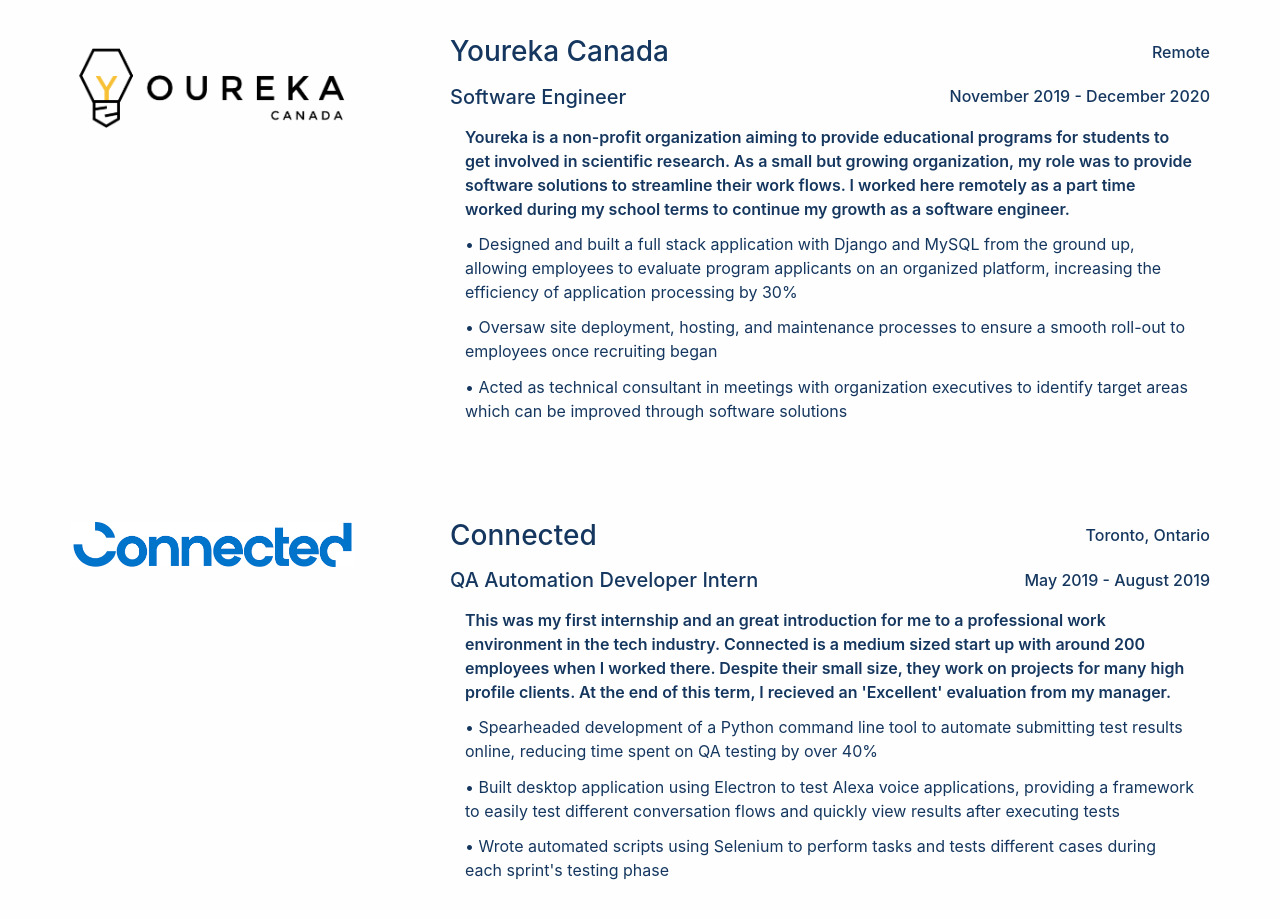
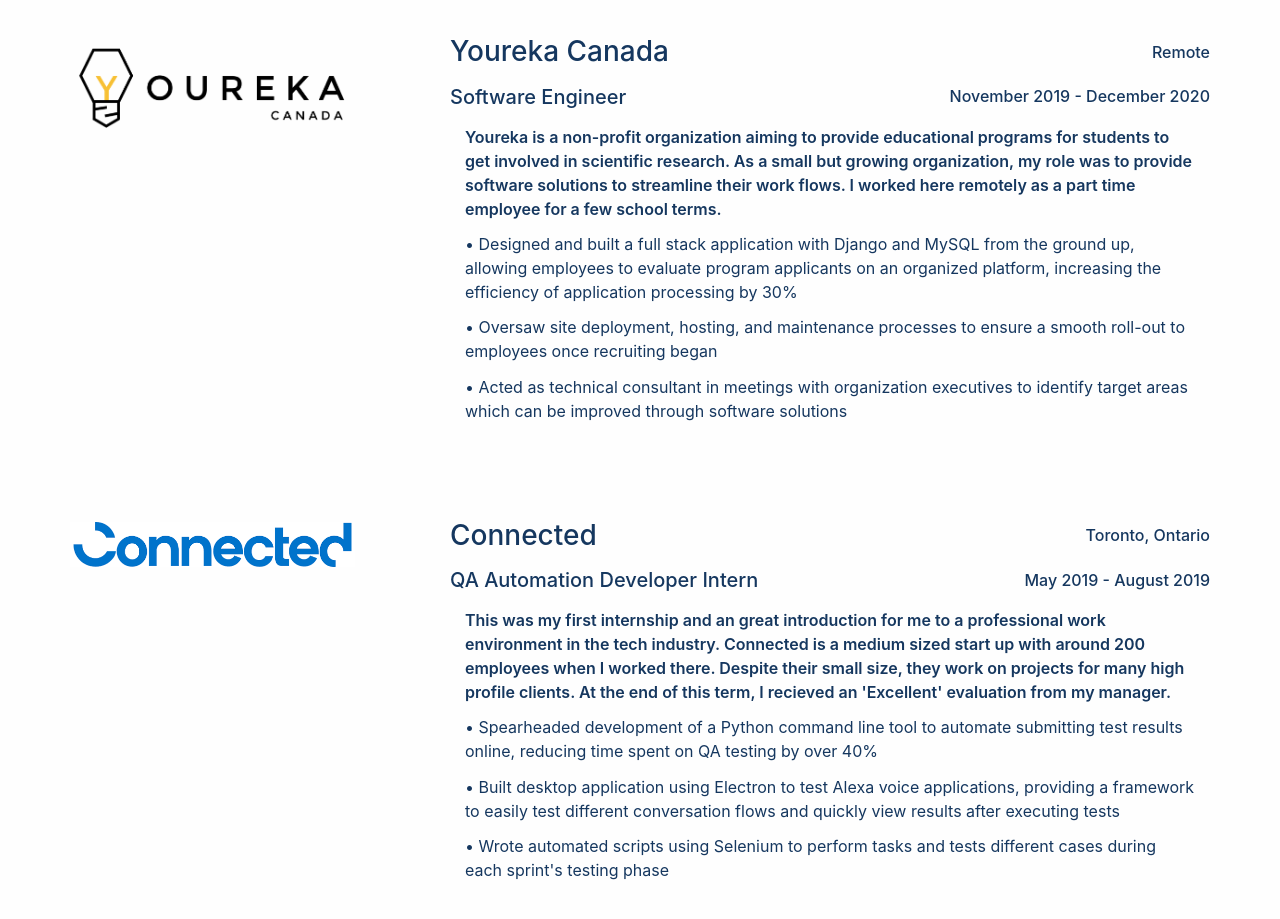
Before and after one commit to bduge/bduge.github.io, a React (Create React App) app: page / in a window 1280 px wide. Shown: the part 1860-2779 px from the top of the page. Built offline with nearby package versions, Linux system fonts and the light colour scheme; some icons are missing.

Commit message:
wording change

```diff
--- a/src/database.js
+++ b/src/database.js
@@ -59,8 +59,7 @@ const experiences = [
 			summary: `
 				Youreka is a non-profit organization aiming to provide educational programs for students to get involved
 				in scientific research. As a small but growing organization, my role was to provide software solutions to
-				streamline their work flows. I worked here remotely as a part time worked during my school terms to continue
-				my growth as a software engineer.
+				streamline their work flows. I worked here remotely as a part time employee for a few school terms.
 			`,
 			role: "Software Engineer",
 			date: "November 2019 - December 2020",
```
Also changed, not shown: public/images/juke-jam.png (renamed from public/images/jukejam.PNG).
